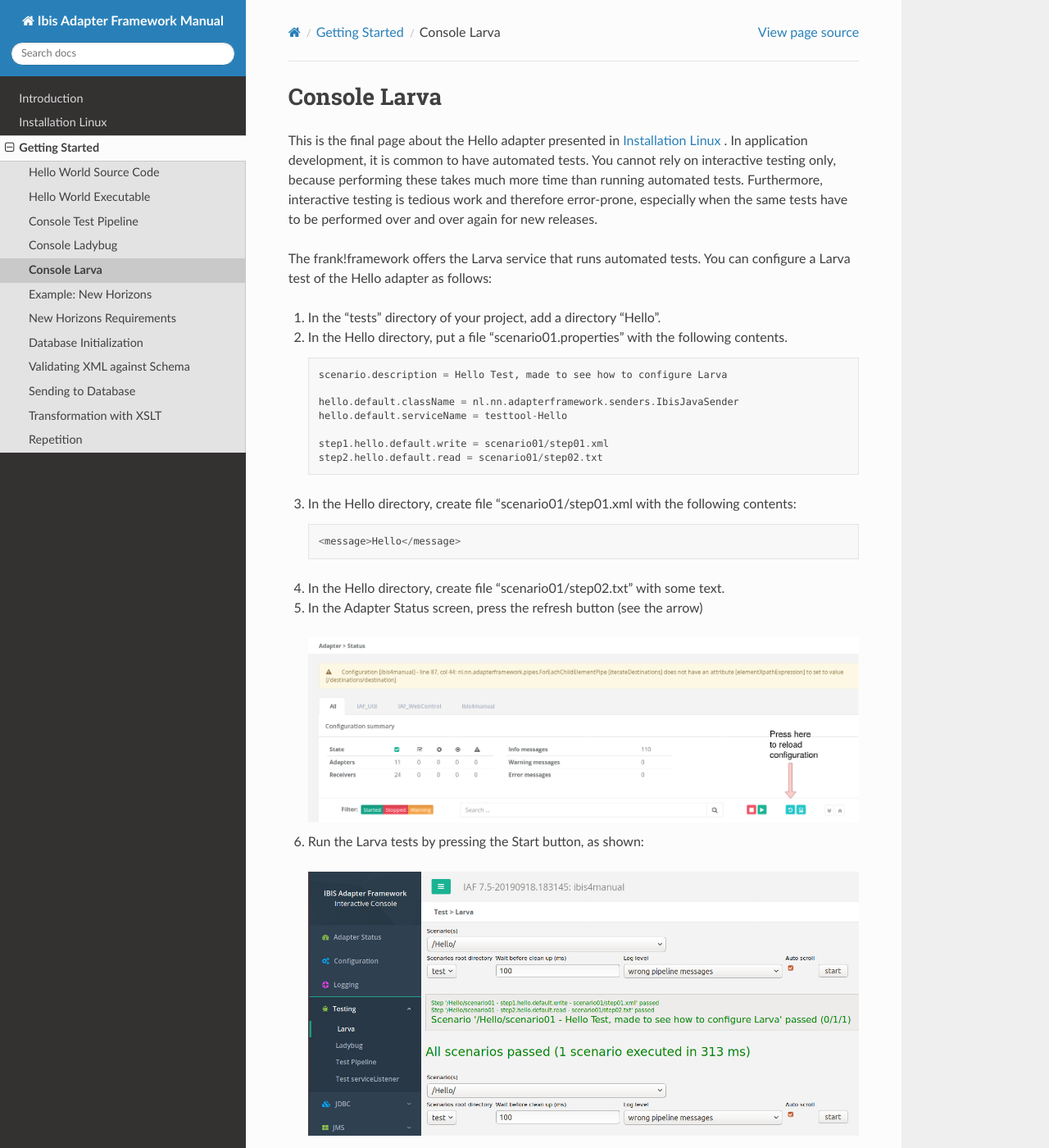
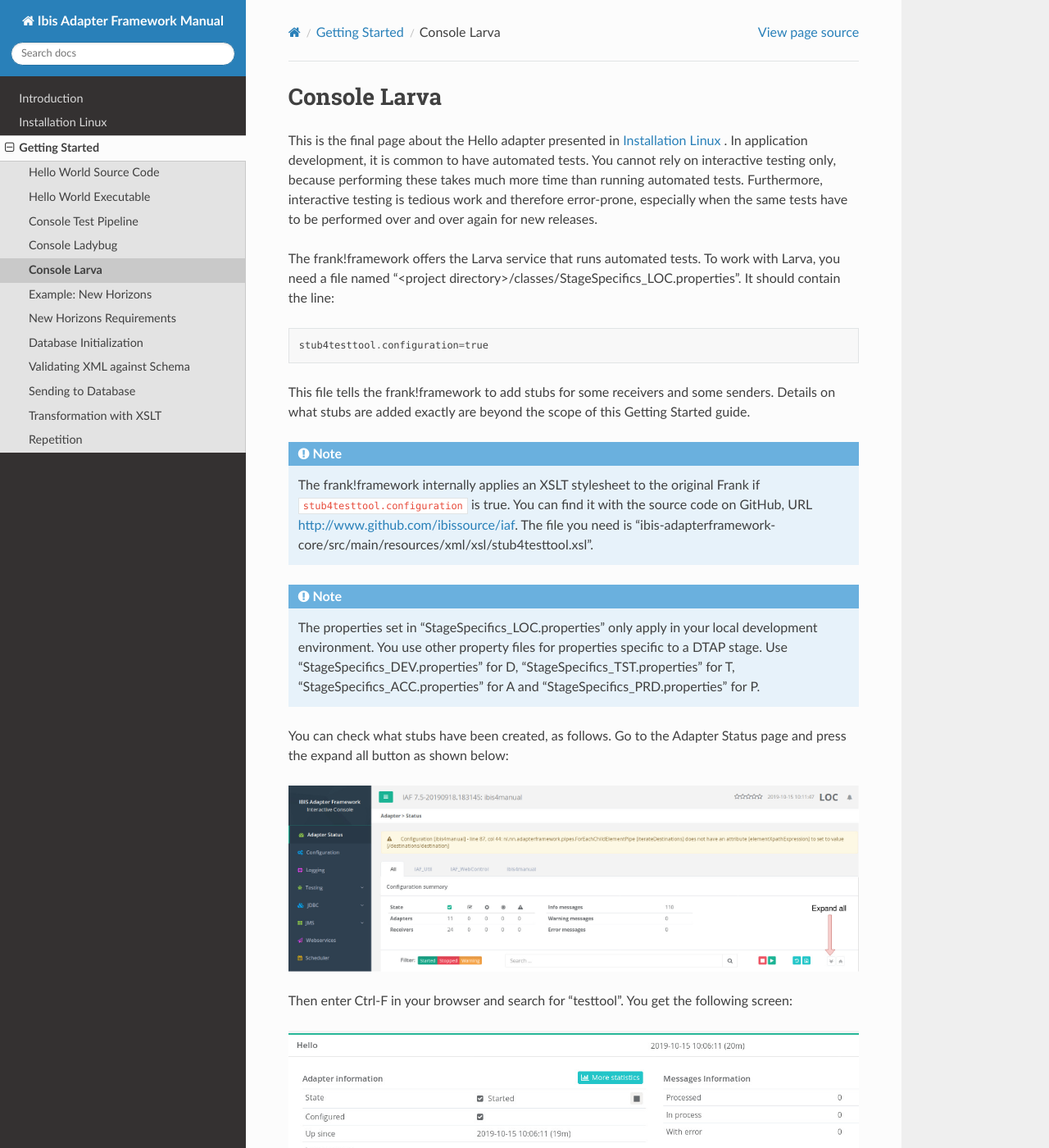
Before and after one commit to frankframework/frank-manual, a Sphinx documentation site: the page built from docs/source/helloLarva.rst, in a window 1280 px wide and 1400 px high. Shown: the whole window at 82% size. Built offline with Sphinx 7.4.7 and the Read the Docs theme 2.0.0, drawn with Linux system fonts in a browser that asks for light colours; some of the changed text lies outside the part shown.

Commit message:
Rewrite of the Larva section

```diff
--- a/docs/source/helloLarva.rst
+++ b/docs/source/helloLarva.rst
@@ -12,29 +12,99 @@ tests have to be performed over and over again
 for new releases.
 
 The frank!framework offers the Larva service that runs
-automated tests. You can configure a Larva test of the
-Hello adapter as follows:
+automated tests. To work with Larva, you need a file named
+"<project directory>/classes/StageSpecifics_LOC.properties".
+It should contain the line: ::
 
-#. In the "tests" directory of your project, add a directory "Hello".
-#. In the Hello directory, put a file "scenario01.properties" with the following contents. ::
+  stub4testtool.configuration=true
 
-     scenario.description = Hello Test, made to see how to configure Larva
+This file tells the frank!framework to add stubs for some
+receivers and some senders. Details on what stubs are added
+exactly are beyond the scope of this Getting Started
+guide.
 
-     hello.default.className = nl.nn.adapterframework.senders.IbisJavaSender
-     hello.default.serviceName = testtool-Hello
+.. NOTE::
+
+   The frank!framework internally applies an XSLT stylesheet
+   to the original Frank if ``stub4testtool.configuration`` is
+   true. You can find it with the source code on GitHub, URL
+   http://www.github.com/ibissource/iaf. The file you need
+   is "ibis-adapterframework-core/src/main/resources/xml/xsl/stub4testtool.xsl".
+
+.. NOTE::
+
+   The properties set in "StageSpecifics_LOC.properties" only apply in
+   your local development environment. You use other property files
+   for properties specific to a DTAP stage. Use "StageSpecifics_DEV.properties"
+   for D, "StageSpecifics_TST.properties" for T,
+   "StageSpecifics_ACC.properties" for A and "StageSpecifics_PRD.properties" for P.
+
+You can check what stubs have been created, as follows. Go to the
+Adapter Status page and press the expand all button as shown below:
+
+.. image:: expandAll.jpg
+
+Then enter Ctrl-F in your browser and search for "testtool". You get the
+following screen:
+
+.. image:: testtoolHello.jpg
+
+You see here that the Hello adapter started in :ref:`installationLinux` now
+has two receivers. One of them is named "testtool-Hello".
+
+Larva tests are added to the "tests" subdirectory of your
+project directory. To build a scenario, you need a
+properties file <your-scenario-name>.properties within
+a parent directory that holds a group of scenarios. To
+build a (trivial) Larva test of the Hello adapter,
+you can create the file
+"<your-project-directory>/tests/Hello/scenario01.properties"
+
+Within your scenario, you need a service that writes to
+the "testtool-Hello" receiver and reads responses
+from it. For historic reasons, a service has a name
+consisting of two words separated by a dot. You can
+choose the service name "hello.default".
+
+Adding this all together, the following can be written
+to "scenario01.properties": ::
+
+   scenario.description = Hello Test, made to see how to configure Larva
+
+   hello.default.className = nl.nn.adapterframework.senders.IbisJavaSender
+   hello.default.serviceName = testtool-Hello
+
+The rest is simpler. We have to direct our service to write a
+dummy message and read the response back. The read response
+is then compared to the expected value we configure. The following
+can be appended to "scenario01.properties": ::
 
      step1.hello.default.write = scenario01/step01.xml
      step2.hello.default.read = scenario01/step02.txt
 
-#. In the Hello directory, create file "scenario01/step01.xml with the following contents: ::
+.. NOTE ::
 
-     <message>Hello</message>
+  Although we are formally writing a properties file, it is better
+  to see this as a simple programming language. The first of these
+  two lines for example should be interpreted as follows. "step1" means
+  this is the first step in the scenario. "hello.default" is the service
+  name to use, defined earlier to interact with the receiver stub
+  "testtool-Hello". "write" means we want to write data. On the
+  other side of the "=" sign, we find a filename that references
+  the data we want to write.
 
-#. In the Hello directory, create file "scenario01/step02.txt" with some text.
-#. In the Adapter Status screen, press the refresh button (see the arrow)
+Finally, the two files "tests/Hello/scenario01/step01.xml" and "tests/Hello/scenario01/step02.txt",
+the latter holding the expected response from the Hello adapter and the former holding some
+arbitrary XML.
+
+Before you can run the Larva scenario, you need to refresh the frank!framework.
+In the Adapter Status screen, press the refresh button (see the arrow)
 
    .. image:: reloadConfiguration.jpg
 
-#. Run the Larva tests by pressing the Start button, as shown:
+Now you can run the Larva scenario by pressing the Start button, as shown:
 
    .. image:: larvaRun.jpg
+
+Your test will succeed if and only if the contents of "step02.txt" is
+the same as the ``returnString`` attribute within the Hello adapter.
```
Also changed, not shown: docs/source/expandAll.jpg (added), docs/source/testtoolHello.jpg (added).
